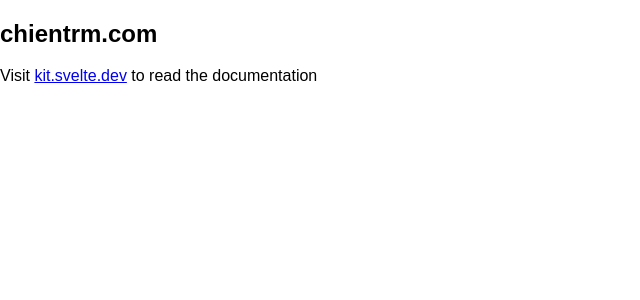
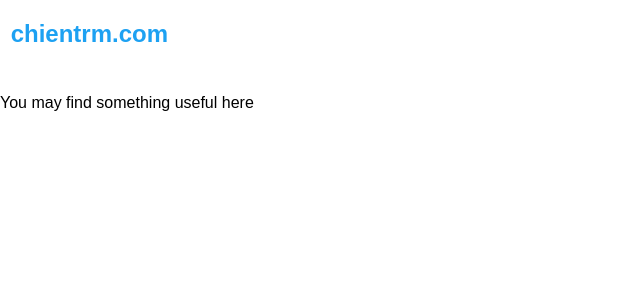
Before and after one commit to chientrm/com, a SvelteKit app: page / in a window 1280 px wide. Shown: the top 300 px of the page, without its empty margins (0-640 px from the left). Built offline with nearby package versions, Linux system fonts and the light colour scheme.

Commit message:
i18n so simple, f*ck libraries

```diff
--- /dev/null
+++ b/src/hooks.server.ts
@@ -0,0 +1,6 @@
+import type { Handle } from '@sveltejs/kit';
+
+export const handle = (({ event, resolve }) => {
+  event.locals.country = event.platform?.cf?.country === 'VN' ? 'VN' : 'US';
+  return resolve(event);
+}) satisfies Handle;
--- a/src/lib/app.css
+++ b/src/lib/app.css
@@ -1,3 +1,12 @@
 body {
   font-family: Arial, Helvetica, sans-serif;
 }
+
+a {
+  text-decoration: none;
+  color: #1da1f2;
+}
+
+a:hover {
+  text-decoration: underline;
+}
--- /dev/null
+++ b/src/lib/helpers/i18n.ts
@@ -0,0 +1,6 @@
+export interface I18n<T extends Record<string, string>> {
+  US: T;
+  VN: T;
+}
+
+export const i18n = (locals: App.Locals, names: string[]) => {};
--- a/src/routes/+layout.svelte
+++ b/src/routes/+layout.svelte
@@ -8,8 +8,20 @@
   <link rel="icon" href={favicon} />
 </svelte:head>
 
-<header>
-  <h2>chientrm.com</h2>
-</header>
+<div>
+  <h2>
+    <a href="/">chientrm.com</a>
+  </h2>
+  <slot />
+</div>
 
-<slot />
+<style>
+  div {
+    display: flex;
+    flex-direction: column;
+    gap: 8pt;
+  }
+  h2 {
+    padding: 0 8pt;
+  }
+</style>
--- /dev/null
+++ b/src/routes/+page.server.ts
@@ -0,0 +1,16 @@
+import type { I18n } from '$lib/helpers/i18n';
+import type { PageServerLoad } from './$types';
+
+const i18n: I18n<{ welcome: string }> = {
+  US: {
+    welcome: 'You may find something useful here'
+  },
+  VN: {
+    welcome: 'Bạn có thể tìm thấy vài thứ hữu ích ở đây'
+  }
+};
+
+export const load = (({ locals }) => {
+  const strings = i18n[locals.country];
+  return { strings };
+}) satisfies PageServerLoad;
--- a/src/routes/+page.svelte
+++ b/src/routes/+page.svelte
@@ -1,3 +1,7 @@
-<p>
-  Visit <a href="https://kit.svelte.dev">kit.svelte.dev</a> to read the documentation
-</p>
+<script lang="ts">
+  import type { PageServerData } from './$types';
+
+  export let data: PageServerData;
+</script>
+
+<p>{data.strings.welcome}</p>
```
Also changed, not shown: src/app.d.ts (+6 -1 lines).
